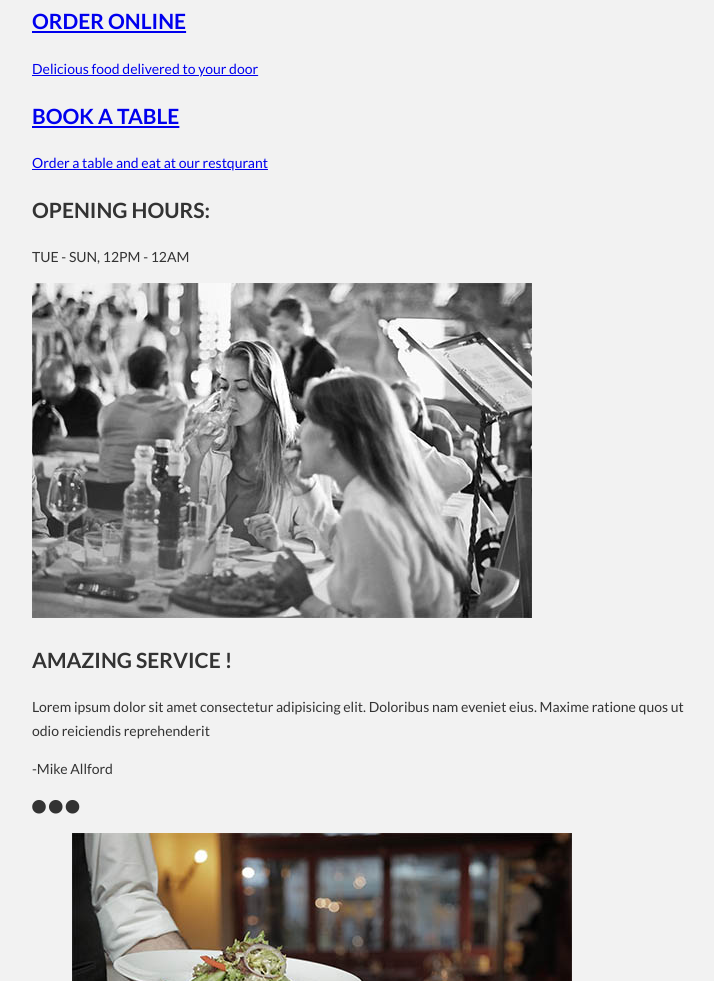
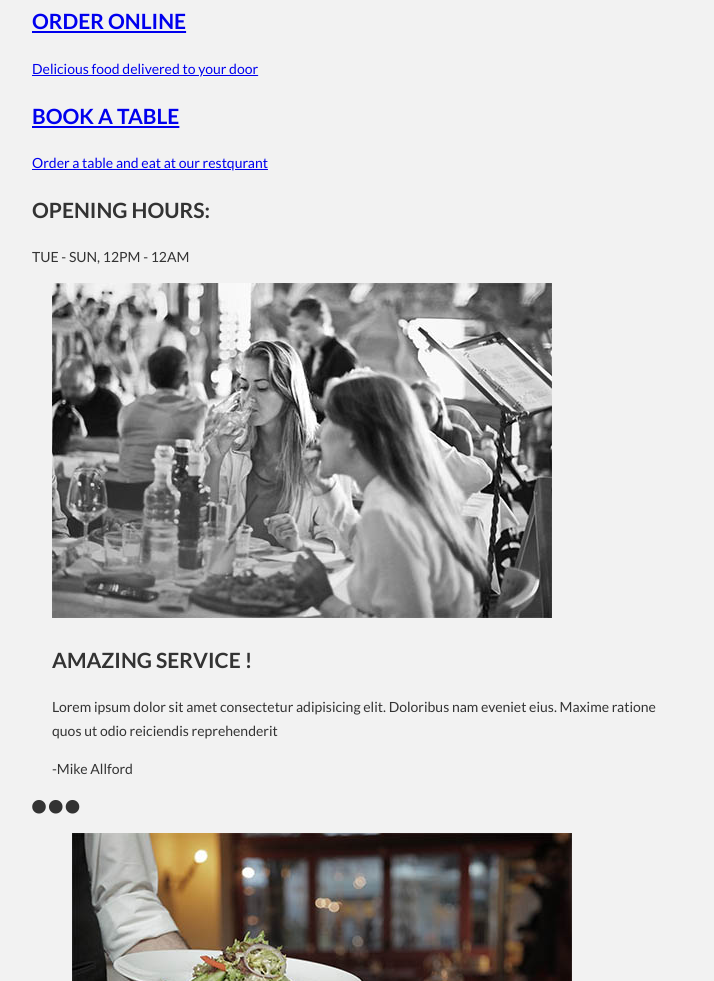
Before and after one commit to N1Anoobis/project-pizzeria, a website with bundled scripts: page src/index.html in a window 1280 px wide. Shown: the part 214-1195 px from the top of the page, without its empty margins (278-992 px from the left). Built offline with nearby package versions, Linux system fonts and the light colour scheme; files whose address does not match are found by name.

Commit message:
Add handlebars to serve carusel

```diff
--- a/src/index.html
+++ b/src/index.html
@@ -86,18 +86,9 @@
             <p>TUE - SUN, 12PM - 12AM</p>
           </div>
         </div>
-        <script id="template-carusel" type="text/x-handlebars-template">
-          <article class="carusel">
-            <img src={{ src }} alt="">
-          <div class="carusel-text-content">
-            <h2>AMAZING SERVICE !</h2>
-            <P class="carusel-text">Lorem ipsum dolor sit amet consectetur adipisicing elit. Doloribus nam eveniet
-              eius. Maxime ratione quos
-              ut odio reiciendis reprehenderit </P>
-            <p class="carusel-author">{{ author }}</p>
-          </div>
-        </article>
-      </script>
+
+        <div id="caruswl-place" class="carusel-place container"></div>
+
         <div class="carusel-dots">
           <i id="dot1" class="fas fa-circle active"></i>
           <i id="dot2" class="fas fa-circle"></i>
@@ -146,6 +137,18 @@
       <div class="booking-wrapper container"></div>
     </section>
   </div>
+
+  <script id="template-carusel" type="text/x-handlebars-template">
+    <article class="carusel">
+      <img src={{ src }} alt="">
+      <div class="carusel-text-content">
+        <h2>{{ h2Line }}</h2>
+        <P class="carusel-text">Lorem ipsum dolor sit amet consectetur adipisicing elit. Doloribus nam eveniet
+          eius. Maxime ratione quos
+          ut odio reiciendis reprehenderit </P>
+        <p class="carusel-author">{{ author }}</p>
+      </div>
+    </script>
 
   <script id="template-booking-widget" type="text/x-handlebars-template">
     <div class="booking-widget">
--- a/src/js/app.js
+++ b/src/js/app.js
@@ -104,61 +104,78 @@ const app = {
   caruselInit() {
     const thisApp = this;
     let activeElement = 0;
-    // needed elements from page
-    // const caruselImagesHTML = document.querySelector('article.carusel.carusel-picture');
-    // const caruselH2HTML = document.querySelector('article.carusel .carusel-text-content h2');
-    // const caruselAuthorHTML = document.querySelector('article.carusel .carusel-author');
     const caruselDots = document.querySelectorAll('.carusel-dots i');
-
-    // data in arrays could be possibly taken from API in future
+    //data for hanlebars
     const caruselImages = ['assets/pizza-3.jpg', 'assets/pizza-4.jpg',
       'assets/pizza-5.jpg'
     ];
     const caruselH2 = ['AMAZING SERVICE !', 'RECOMENNDED !', ' SIMPLY BEST !', 'ALLWAYS GREAT !'];
     const caruselAuthor = ['-Mike Allford', '-Jack Black', '-Edmund West', 'Joe Nelson'];
 
+    //to display first carusel
+    const generatedHTML = templates.carusel({
+      src: 'assets/pizza-5.jpg',
+      h2Line: 'ALLWAYS GREAT !',
+      author: 'Joe Nelson',
+    });
+
+    const element = utils.createDOMFromHTML(generatedHTML);
+
+    const menuContainer = document.querySelector('.carusel-place');
+// clearing unnecessary elements
+    const menuWrap = document.querySelectorAll('.carusel-place .carusel');
+    for (const mCon of menuWrap) {
+      mCon.remove();
+    }
+
+    menuContainer.appendChild(element);
+
+
+
     // simple loop
+
     function changeElement() {
-      // console.log(caruselImages[2])
-      // console.log(caruselImages[activeElement])
+
       if (activeElement == caruselImages.length) {
         activeElement = 0;
       }
       //simple active dot adder
       for (const dot of caruselDots) {
         dot.classList.remove('active');
+
       }
-      caruselDots[activeElement].classList.add('active');
 
+      //data for handlebars
       let caruselData = {
         src: caruselImages[activeElement],
         h2Line: caruselH2[activeElement],
         author: caruselAuthor[activeElement],
       };
-      console.log(caruselData);
-      // console.log(templates.bookingWidget)
+
+      //generate HTML based on templated
       const generatedHTML = templates.carusel(caruselData);
-      console.log(generatedHTML);
-      let element = utils.createDOMFromHTML(generatedHTML);
-      console.log(element);
-
-      const carusel = thisApp.pages[0].querySelector('#template-carusel');
-      console.log(carusel);
+      //create elements using utils.createDOMFromHTML
+      const element = utils.createDOMFromHTML(generatedHTML);
+      //find menu container
 
 
-      carusel.insertAdjacentHTML('afterend', generatedHTML);
+      caruselDots[activeElement].classList.add('active');
 
 
 
+      // clearing unnecessary elements
+      const menuWrap = document.querySelectorAll('.carusel-place .carusel');
+      for (const mCon of menuWrap) {
+        mCon.remove();
+      }
 
+      //add element to menu
+      menuContainer.appendChild(element);
 
+      activeElement++;
 
+    }
 
-      // caruselImagesHTML.src = caruselImages[activeElement];
-      // caruselH2HTML.textContent = caruselH2[activeElement];
-      // caruselAuthorHTML.textContent = caruselAuthor[activeElement];
-      activeElement++;
-    }
     clearInterval(thisApp.intervalValue);
     thisApp.intervalValue = setInterval(changeElement, 3000);
 
```
